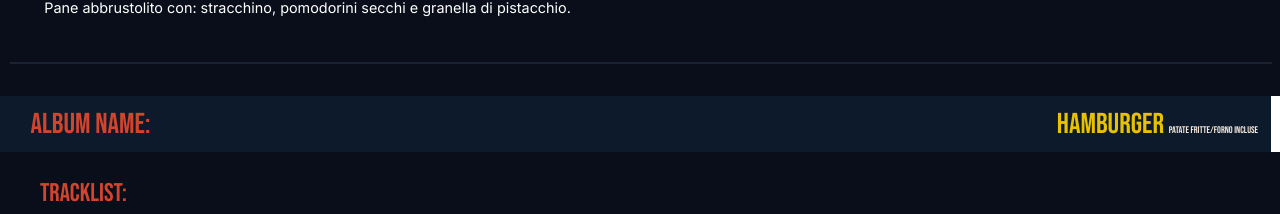
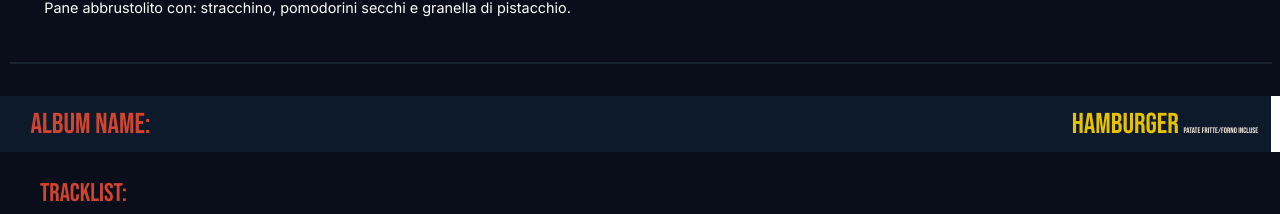
Before and after one commit to danieldev-ws/MorrisonPub, a plain HTML site: page index.html in a window 1280 px wide. Shown: the part 3340-3554 px from the top of the page. Drawn offline with nearby package versions, Linux system fonts and the light colour scheme; a web font is replaced by a local one.

Commit message:
Update index.css

```diff
--- a/index.css
+++ b/index.css
@@ -75,8 +75,8 @@ body{
 .fritti-linea{
     display: flex;
     flex-direction: row;
-    align-items: center; /* Allinea verticalmente linea e testo */
-    gap: 5px; /* Spazio tra testo e linea */
+    align-items: center;
+    gap: 5px;
 }
 
 .tl{
@@ -178,7 +178,7 @@ body{
 }
 
 .hamburgerC{
-    font-size: 0.6rem;
+    font-size: 0.5rem;
     color: #F8EBDD;
 }
 
```
